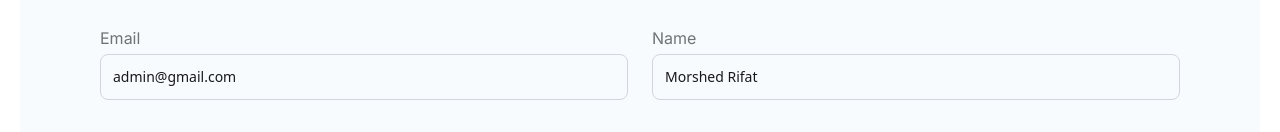
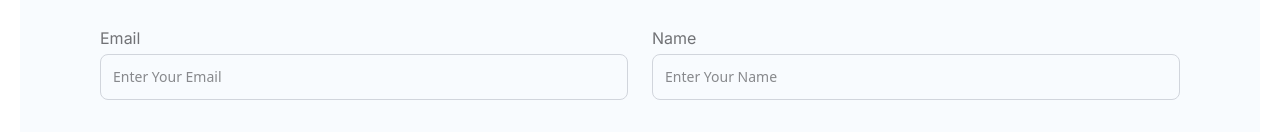
Before and after one commit to morshedrifat1/plantly-client, a React (Vite) app: page /share-tips in a window 1280 px wide. Shown: the part 812-944 px from the top of the page. Built offline with nearby package versions, Linux system fonts and the light colour scheme; no server answers.

Commit message:
form dynamic value set

```diff
--- a/src/Pages/Login.jsx
+++ b/src/Pages/Login.jsx
@@ -33,7 +33,6 @@ const Login = () => {
         })
     }
     const handleSignInWithGoogle = () =>{
-        console.log('object');
         userGoogleSignIn()
         .then(()=>{
             toast.success("🎉 Login successful ", {
--- a/src/Pages/ShareGardenTip.jsx
+++ b/src/Pages/ShareGardenTip.jsx
@@ -1,8 +1,10 @@
-import React from "react";
+import React, { use } from "react";
 import { IoIosArrowRoundBack } from "react-icons/io";
 import { Link } from "react-router";
+import { AuthContext } from "../Context/AuthContext";
 
 const ShareGardenTip = () => {
+    const{user}=use(AuthContext)
   const handleAddTips = (e) => {
     e.preventDefault();
     const form = e.target;
@@ -131,7 +133,7 @@ const ShareGardenTip = () => {
                   name="email"
                   type="email"
                   placeholder="Enter Your Email"
-                  value={"admin@gmail.com"}
+                  value={user?.email}
                   className="border border-gray-300 py-3 px-3 rounded-lg focus:border-gray-500 focus:outline-none w-full text-sm font-normal dark:bg-[#1e293b] dark:border-0 mt-1"
                 />
               </div>
@@ -144,7 +146,7 @@ const ShareGardenTip = () => {
                   name="name"
                   type="text"
                   placeholder="Enter Your Name"
-                  value={"Morshed Rifat"}
+                  value={user?.displayName}
                   className="border border-gray-300 py-3 px-3 rounded-lg focus:border-gray-500 focus:outline-none w-full text-sm font-normal dark:bg-[#1e293b] dark:border-0 mt-1"
                 />
               </div>
```
